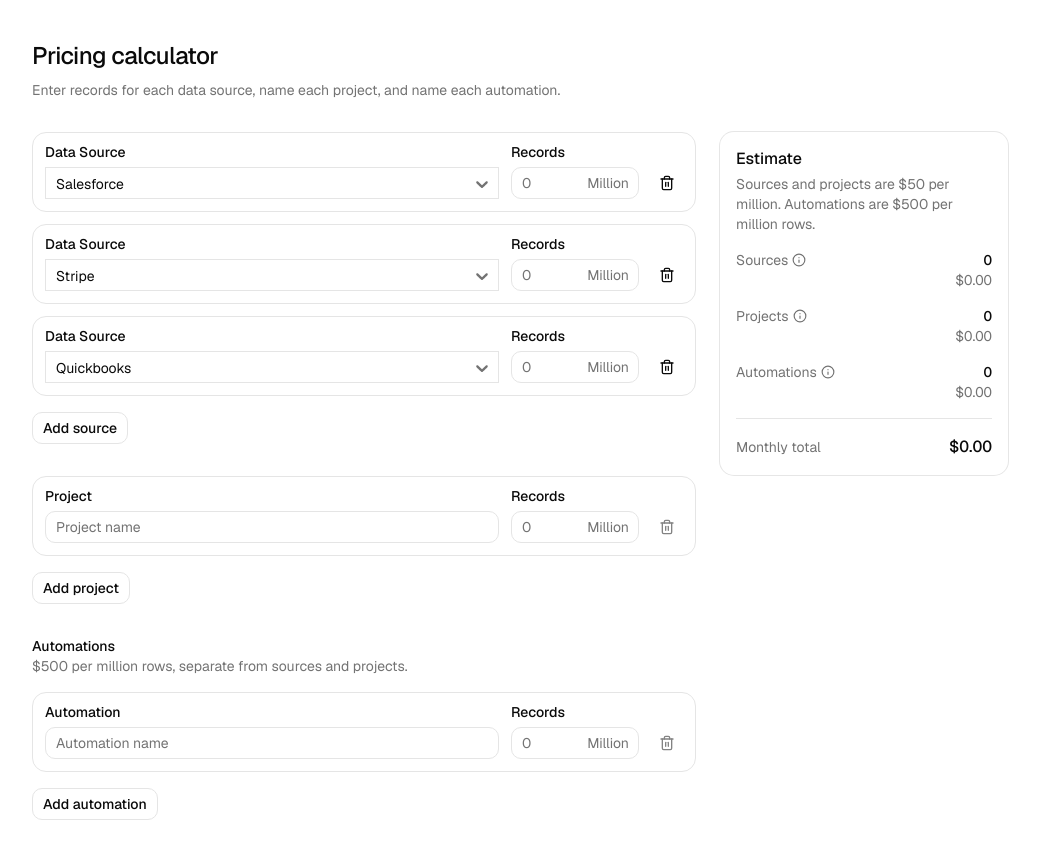
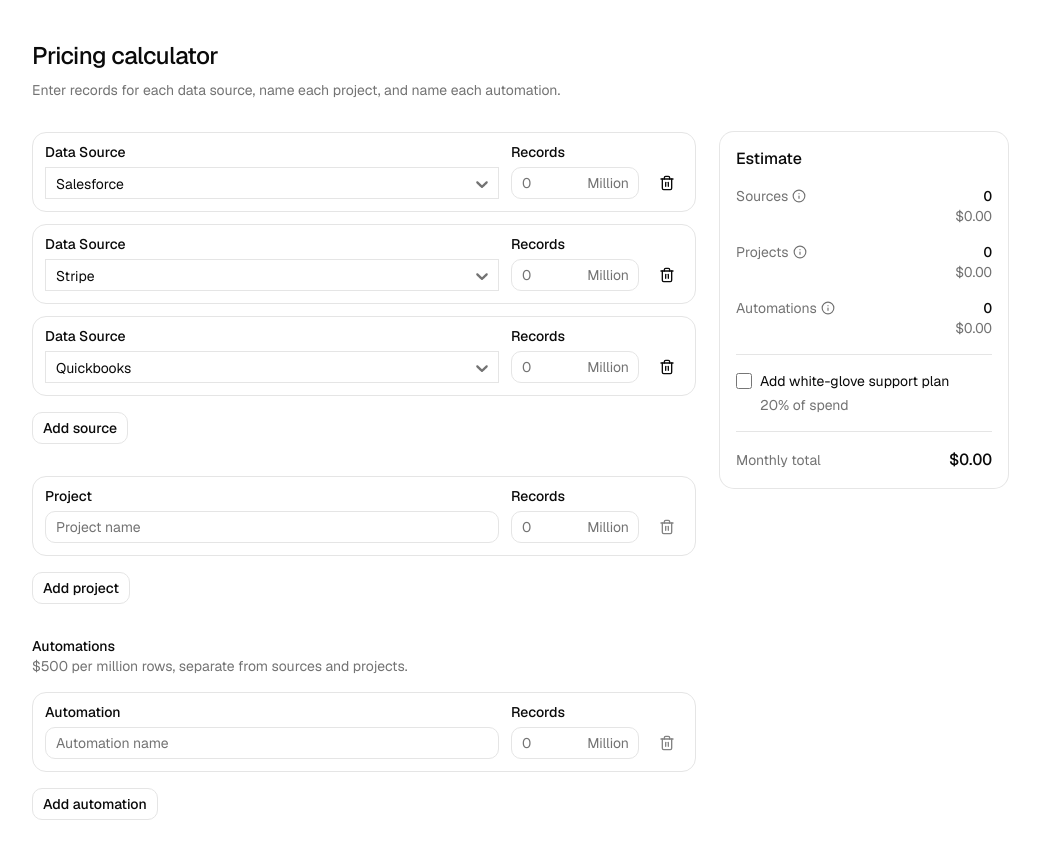
Before and after one commit to jackonawalk/tea-party, a Next.js app: page / in a window 1280 px wide. Shown: the whole page, without its empty margins (120-1160 px from the left). Built offline with nearby package versions, Linux system fonts and the light colour scheme; no server answers.

Commit message:
add support

```diff
--- a/app/api/pricing/route.ts
+++ b/app/api/pricing/route.ts
@@ -43,12 +43,18 @@
 }
 
 export async function POST(request: Request) {
-  let body: { sources?: unknown; projects?: unknown; automations?: unknown }
+  let body: {
+    sources?: unknown
+    projects?: unknown
+    automations?: unknown
+    whiteGlove?: unknown
+  }
   try {
     body = (await request.json()) as {
       sources?: unknown
       projects?: unknown
       automations?: unknown
+      whiteGlove?: unknown
     }
   } catch {
     return Response.json({ error: "Invalid request" }, { status: 400 })
@@ -67,5 +73,18 @@
     return Response.json({ error: automations }, { status: 400 })
   }
 
-  return Response.json(priceUsage({ sources, projects, automations }))
+  let whiteGlove = false
+  if (body.whiteGlove !== undefined) {
+    if (typeof body.whiteGlove !== "boolean") {
+      return Response.json(
+        { error: "White-glove support must be true or false" },
+        { status: 400 },
+      )
+    }
+    whiteGlove = body.whiteGlove
+  }
+
+  return Response.json(
+    priceUsage({ sources, projects, automations, whiteGlove }),
+  )
 }
--- a/components/pricing-calculator.tsx
+++ b/components/pricing-calculator.tsx
@@ -389,6 +389,7 @@
   nextSourceId: number,
   nextProjectId: number,
   nextAutomationId: number,
+  whiteGlove: boolean,
 ): SavedForm {
   return {
     sources: sources.map(savedRow),
@@ -397,6 +398,7 @@
     nextSourceId,
     nextProjectId,
     nextAutomationId,
+    whiteGlove,
   };
 }
 
@@ -407,6 +409,7 @@
   starterSources.length + 1,
   starterProjects.length + 1,
   starterAutomations.length + 1,
+  false,
 );
 
 function sameForm(left: SavedForm, right: SavedForm) {
@@ -446,6 +449,9 @@
   );
   const [nextAutomationId, setNextAutomationId] = useState(
     initialForm ? initialForm.nextAutomationId : starterAutomations.length + 1,
+  );
+  const [whiteGlove, setWhiteGlove] = useState(
+    initialForm ? initialForm.whiteGlove : false,
   );
   const sourcesRef = useRef(sources);
   const projectsRef = useRef(projects);
@@ -757,6 +763,7 @@
       name: automation.name,
       recordsInMillions: parseCount(automation.records),
     })),
+    whiteGlove,
   });
 
   useEffect(() => {
@@ -767,6 +774,7 @@
       nextSourceId,
       nextProjectId,
       nextAutomationId,
+      whiteGlove,
     );
     latestForm.current = form;
     if (saveTimer.current !== null) {
@@ -855,6 +863,7 @@
     nextSourceId,
     nextProjectId,
     nextAutomationId,
+    whiteGlove,
   ]);
 
   function updateSource(
@@ -1346,10 +1355,6 @@
       <Card className="lg:sticky lg:top-6">
         <CardHeader>
           <CardTitle>Estimate</CardTitle>
-          <CardDescription>
-            Sources and projects are $50 per million. Automations are $500 per
-            million rows.
-          </CardDescription>
         </CardHeader>
         <CardContent className="flex flex-col gap-4">
           <dl className="flex flex-col gap-4">
@@ -1396,6 +1401,29 @@
               </dd>
             </div>
           </dl>
+          <label className="flex items-start justify-between gap-4 border-t pt-4 text-sm">
+            <span className="flex items-start gap-2">
+              <input
+                type="checkbox"
+                className="mt-0.5 size-4 accent-foreground"
+                checked={whiteGlove}
+                onChange={(event) => {
+                  setWhiteGlove(event.target.checked);
+                }}
+              />
+              <span>
+                Add white-glove support plan
+                <span className="mt-1 block font-normal text-muted-foreground">
+                  20% of spend
+                </span>
+              </span>
+            </span>
+            {whiteGlove ? (
+              <span className="font-medium tabular-nums">
+                {moneyFormat.format(estimate.whiteGloveAmount)}
+              </span>
+            ) : null}
+          </label>
           <div className="flex items-baseline justify-between gap-4 border-t pt-4">
             <p className="text-muted-foreground">Monthly total</p>
             <p className="text-base font-medium tabular-nums">
--- a/lib/pricing.ts
+++ b/lib/pricing.ts
@@ -2,6 +2,7 @@
 
 export const pricePerMillion = 50
 export const automationPricePerMillion = 500
+export const whiteGloveRate = 0.2
 export const daysInMonth = 30
 
 export type UsageRow = {
@@ -43,6 +44,9 @@
   automationRecords: number
   automationAmount: number
   automationPricePerMillion: number
+  whiteGlove: boolean
+  whiteGloveRate: number
+  whiteGloveAmount: number
   monthlyTotal: number
 }
 
@@ -84,6 +88,7 @@
   sources: UsageRow[]
   projects: UsageRow[]
   automations: UsageRow[]
+  whiteGlove: boolean
 }): PricedQuote {
   const sources = priceRows(input.sources, 1, pricePerMillion)
   const projects = priceRows(input.projects, daysInMonth, pricePerMillion)
@@ -93,6 +98,8 @@
   const automationRecords = automations.reduce((sum, row) => sum + row.records, 0)
   const priced = quote({ totalRecords: sourceRecords, projectRecords })
   const automationAmount = automations.reduce((sum, row) => sum + row.amount, 0)
+  const spend = priced.monthlyTotal + automationAmount
+  const whiteGloveAmount = input.whiteGlove ? spend * whiteGloveRate : 0
 
   return {
     currency: "USD",
@@ -108,6 +115,9 @@
     projectAmount: priced.projectAmount,
     automationRecords,
     automationAmount,
-    monthlyTotal: priced.monthlyTotal + automationAmount,
+    whiteGlove: input.whiteGlove,
+    whiteGloveRate,
+    whiteGloveAmount,
+    monthlyTotal: spend + whiteGloveAmount,
   }
 }
--- a/lib/saved-form.ts
+++ b/lib/saved-form.ts
@@ -23,6 +23,7 @@
   nextSourceId: number
   nextProjectId: number
   nextAutomationId: number
+  whiteGlove: boolean
 }
 
 const optionalKeys = [
@@ -142,6 +143,14 @@
     nextAutomationId = parsed
   }
 
+  let whiteGlove = false
+  if (value.whiteGlove !== undefined) {
+    if (typeof value.whiteGlove !== "boolean") {
+      return null
+    }
+    whiteGlove = value.whiteGlove
+  }
+
   return {
     sources,
     projects,
@@ -149,5 +158,6 @@
     nextSourceId,
     nextProjectId,
     nextAutomationId,
+    whiteGlove,
   }
 }
```
